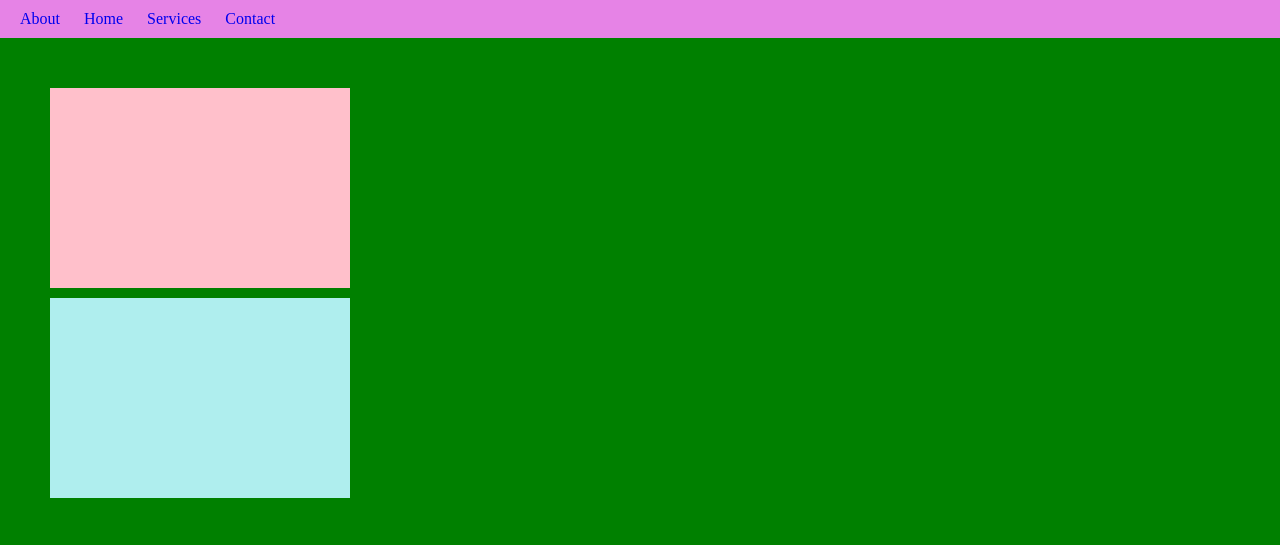
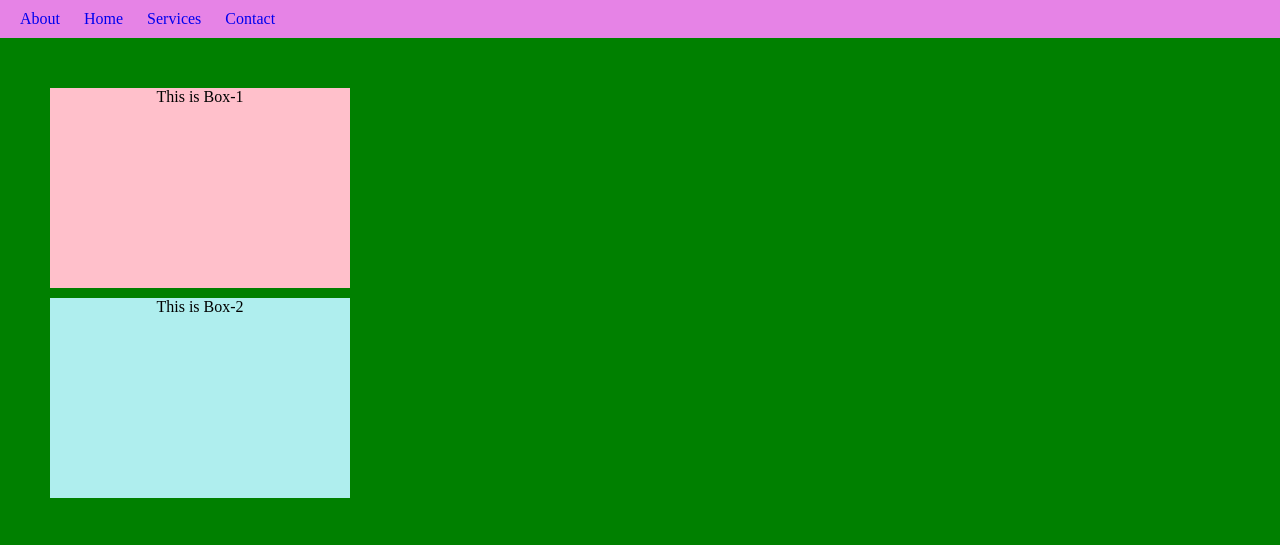
Before and after one commit to KI-Anik/t37-ex, a plain HTML site: page index.html in a window 1280 px wide. Shown: the top 545 px of the page. Drawn offline with Linux system fonts and the light colour scheme.

Commit message:
Update index.html

```diff
--- a/index.html
+++ b/index.html
@@ -30,12 +30,14 @@
             background-color: green;
         }
         .box1{
+            text-align: center;
             background-color: pink;
             width: 300px;
             height: 200px;
             margin: 10px;
         }
         .box2{
+            text-align: center;
             background-color: paleturquoise;
             width: 300px;
             height: 200px;
@@ -75,8 +77,8 @@
     </header>
     <section>
         <div class="container">
-            <div class="box1"></div>
-            <div class="box2"></div>
+            <div class="box1">This is Box-1</div>
+            <div class="box2">This is Box-2</div>
         </div>
     </section>
     <article>
```
